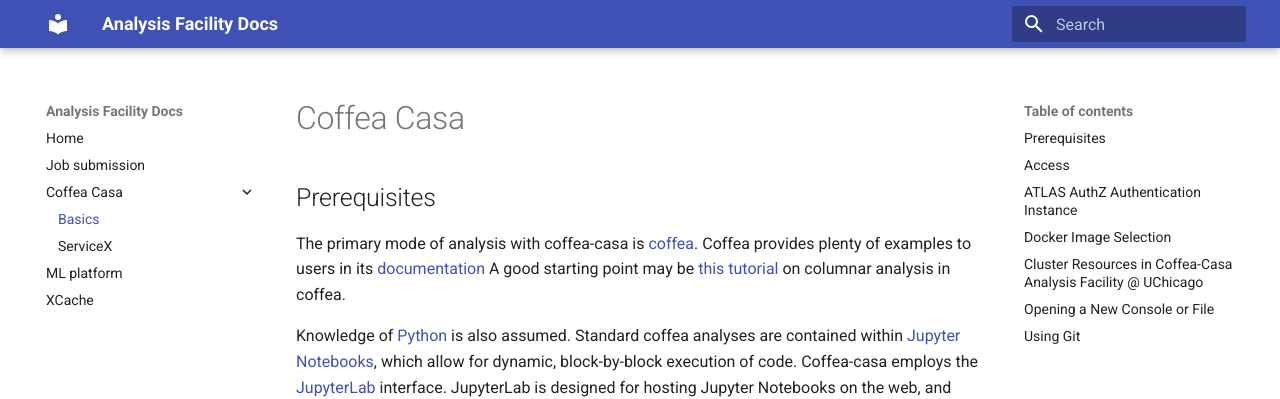
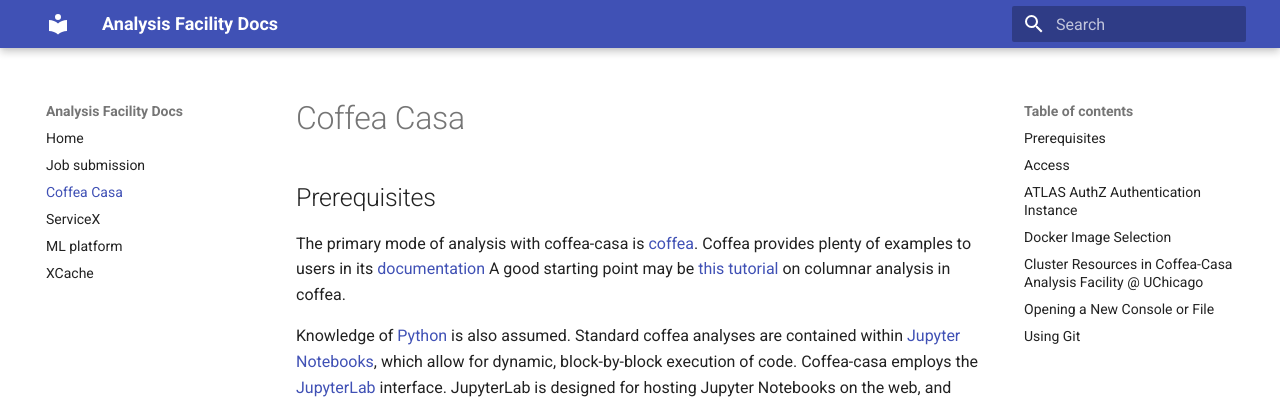
Before and after one commit to maniaclab/af-docs, an MkDocs documentation site: the page built from docs/coffeacasa.md, in a window 1280 px wide. Shown: the top 399 px of the page. Built offline with MkDocs 1.6.1 and Material for MkDocs 9.7.7, drawn with Linux system fonts in a browser that asks for light colours.

Commit message:
unplug servicex from coffea-casa

```diff
--- a/mkdocs.yml
+++ b/mkdocs.yml
@@ -4,10 +4,9 @@ theme:
   features:
     - instant
 nav:
-  - Home: "index.md"
+  - "Home": "index.md"
   - "Job submission": "job_submission.md"
-  - "Coffea Casa":
-      - "Basics": "coffeacasa.md"
-      - "ServiceX": "servicex.md"
+  - "Coffea Casa": "coffeacasa.md"
+  - "ServiceX": "servicex.md"
   - "ML platform": "ml_platform.md"
-  - XCache: "xcache.md"
+  - "XCache": "xcache.md"
```
